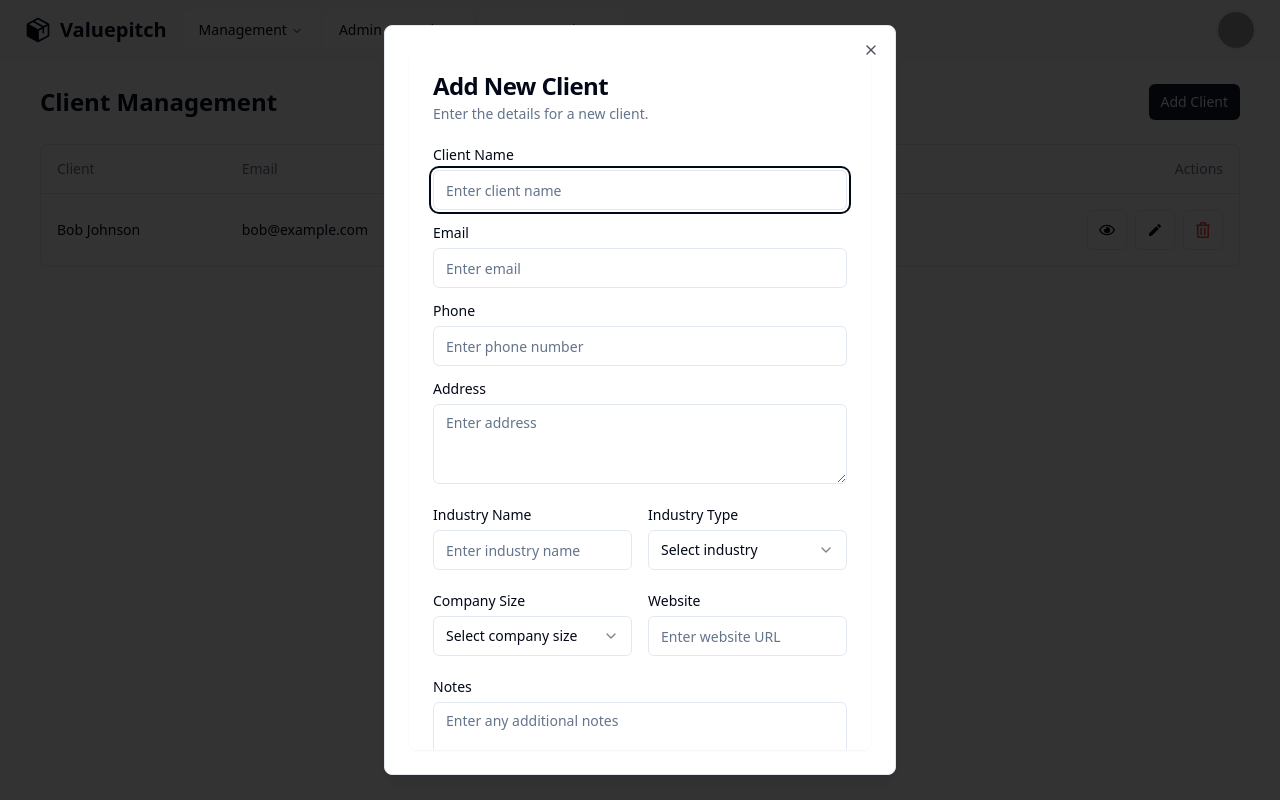
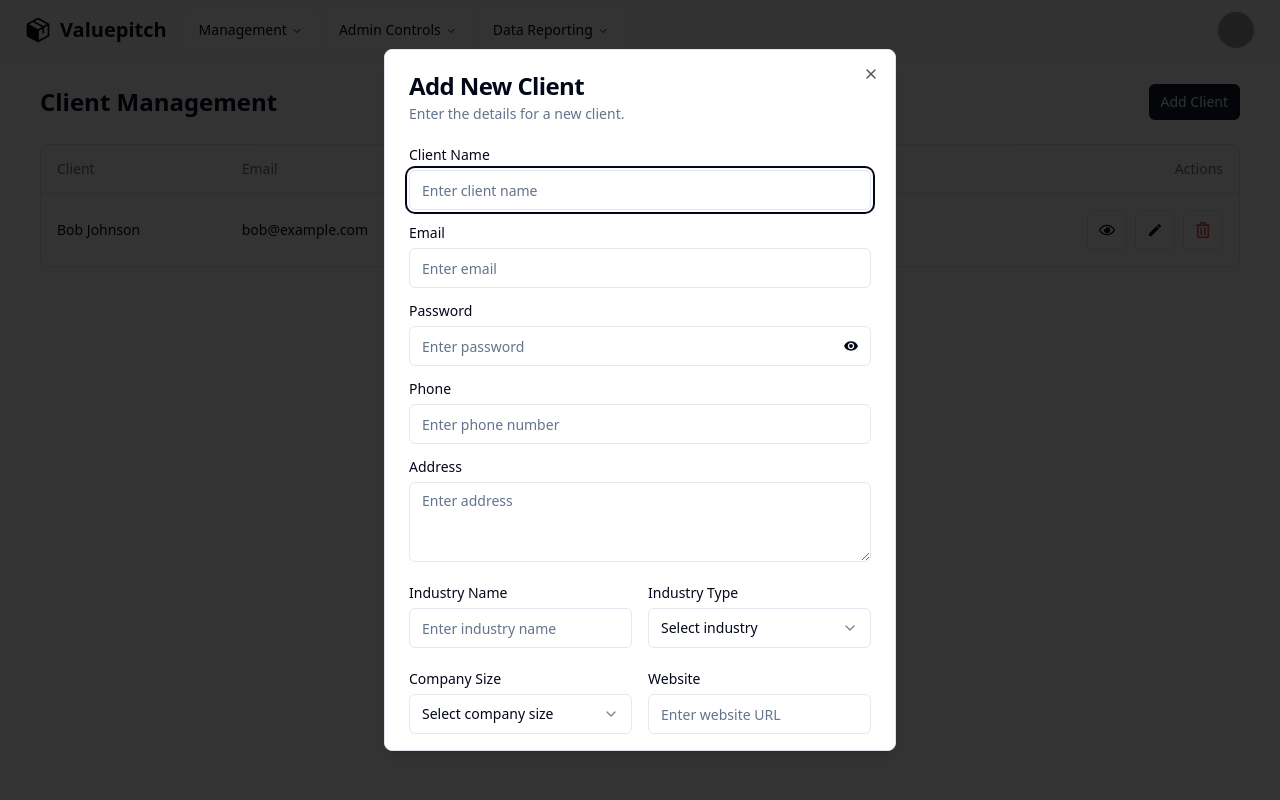
Before and after one commit to kartik4599/Valuepitch, a React (Vite) app: page /client in a window 1280 px wide. Both pictures are taken after a click on the button "Add Client". Built offline with nearby package versions, Linux system fonts and the light colour scheme; grey boxes are pictures that could not be loaded.

Commit message:
added password field in modals.

```diff
--- a/src/components/ClientManagement/ClientModal.tsx
+++ b/src/components/ClientManagement/ClientModal.tsx
@@ -19,6 +19,8 @@ import {
 } from "@/components/ui/select";
 import { Textarea } from "@/components/ui/textarea";
 import { modalType } from "./ClientManagement";
+import { IoMdEye, IoMdEyeOff } from "react-icons/io";
+import { useEffect, useState } from "react";
 
 interface ClientModalProps {
   modelstate: {
@@ -70,13 +72,20 @@ const getTitleandSubtitle = (modalType?: modalType) => {
 
 const ClientModal = ({ modelstate, setModelstate }: ClientModalProps) => {
   const open = Boolean(modelstate);
-  const { title, subtitle, button } = getTitleandSubtitle(
-    modelstate?.modalType
-  );
+  const [showPassword, setShowPassword] = useState(false);
+  const [{ title, button, subtitle }, setModelData] = useState({
+    title: "",
+    subtitle: "",
+    button: "",
+  });
+
+  useEffect(() => {
+    setModelData(getTitleandSubtitle(modelstate?.modalType));
+  }, [modelstate]);
 
   return (
     <Dialog open={open} onOpenChange={() => setModelstate(null)}>
-      <DialogContent>
+      <DialogContent className="p-0">
         <Card className="w-full max-w-2xl max-h-[700px] overflow-y-auto border-none">
           <CardHeader>
             <CardTitle>{title}</CardTitle>
@@ -93,6 +102,21 @@ const ClientModal = ({ modelstate, setModelstate }: ClientModalProps) => {
                   <div className="grid gap-2">
                     <Label htmlFor="email">Email</Label>
                     <Input id="email" type="email" placeholder="Enter email" />
+                  </div>
+                  <div className="grid gap-2">
+                    <Label htmlFor="email">Password</Label>
+                    <div className="relative">
+                      <Input
+                        id="email"
+                        type={showPassword ? "text" : "password"}
+                        placeholder="Enter password"
+                      />
+                      <div
+                        onClick={() => setShowPassword(!showPassword)}
+                        className="absolute inset-y-0 right-0 pr-3 flex items-center">
+                        {showPassword ? <IoMdEyeOff /> : <IoMdEye />}
+                      </div>
+                    </div>
                   </div>
                   <div className="grid gap-2">
                     <Label htmlFor="phone">Phone</Label>
--- a/src/components/UserManagement/UserModal.tsx
+++ b/src/components/UserManagement/UserModal.tsx
@@ -13,6 +13,8 @@ import { Input } from "@/components/ui/input";
 import { Textarea } from "@/components/ui/textarea";
 import { modalType } from "../ClientManagement/ClientManagement";
 import { ComboboxDemo } from "../ui/combobox";
+import { useEffect, useState } from "react";
+import { IoMdEye, IoMdEyeOff } from "react-icons/io";
 
 interface ClientModalProps {
   modelstate: {
@@ -64,13 +66,20 @@ const getTitleandSubtitle = (modalType?: modalType) => {
 
 const UserModal = ({ modelstate, setModelstate }: ClientModalProps) => {
   const open = Boolean(modelstate);
-  const { title, subtitle, button } = getTitleandSubtitle(
-    modelstate?.modalType
-  );
+  const [showPassword, setShowPassword] = useState(false);
+  const [{ title, button, subtitle }, setModelData] = useState({
+    title: "",
+    subtitle: "",
+    button: "",
+  });
+
+  useEffect(() => {
+    setModelData(getTitleandSubtitle(modelstate?.modalType));
+  }, [modelstate]);
 
   return (
     <Dialog open={open} onOpenChange={() => setModelstate(null)}>
-      <DialogContent>
+      <DialogContent className="p-0">
         <Card className="w-full max-w-2xl max-h-[700px] overflow-y-auto border-none">
           <CardHeader>
             <CardTitle>{title}</CardTitle>
@@ -87,6 +96,21 @@ const UserModal = ({ modelstate, setModelstate }: ClientModalProps) => {
                   <div className="grid gap-2">
                     <Label htmlFor="email">Email</Label>
                     <Input id="email" type="email" placeholder="Enter email" />
+                  </div>
+                  <div className="grid gap-2">
+                    <Label htmlFor="email">Password</Label>
+                    <div className="relative">
+                      <Input
+                        id="email"
+                        type={showPassword ? "text" : "password"}
+                        placeholder="Enter password"
+                      />
+                      <div
+                        onClick={() => setShowPassword(!showPassword)}
+                        className="absolute inset-y-0 right-0 pr-3 flex items-center">
+                        {showPassword ? <IoMdEyeOff /> : <IoMdEye />}
+                      </div>
+                    </div>
                   </div>
                   <div className="grid gap-2">
                     <Label htmlFor="phone">Phone</Label>
```
